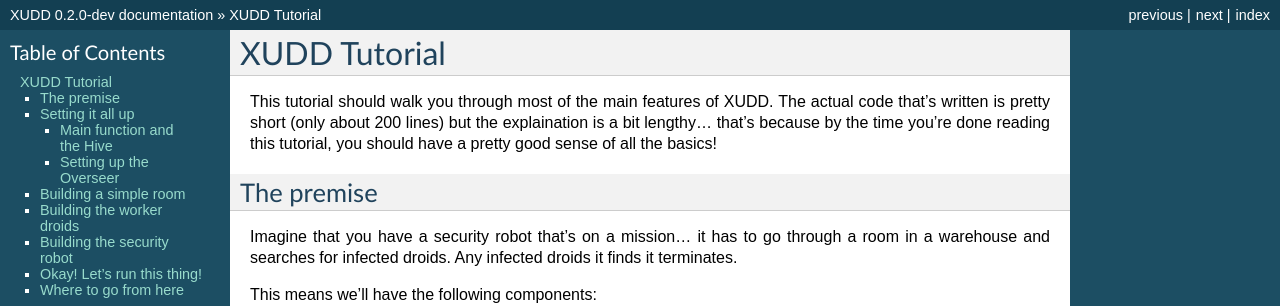
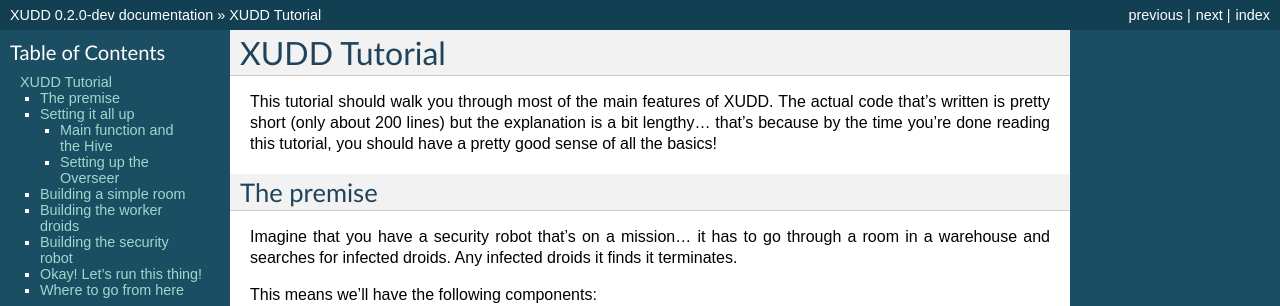
Before and after one commit to xudd/xudd, a Sphinx documentation site: the page built from docs/source/tutorial.rst, in a window 1280 px wide and 1400 px high. Shown: the top 306 px of the window. Built offline with Sphinx 7.4.7, drawn with Linux system fonts in a browser that asks for light colours; some of the changed text lies outside the part shown.

Commit message:
Fixes spelling errors.

```diff
--- a/docs/source/about.rst
+++ b/docs/source/about.rst
@@ -176,7 +176,7 @@
   coroutines, you don't need to split this process of sending a
   message out and waiting for a response into multiple
   functions... you can just `yield` until the character being
-  attacked lets you know whether you succeded in hitting them.
+  attacked lets you know whether you succeeded in hitting them.
 
 - Build every character and item from a base actor class which is
   itself serializable.  Upon shutdown of the world, every character
@@ -187,7 +187,7 @@
 particularly large, you could shard components of it and keep
 characters that are in one part of the world on one process and
 characters that are in another part of the world on another process,
-but still allow them to communicate and send mesages to each other.
+but still allow them to communicate and send messages to each other.
 
 
 Distributed data crunching
--- a/docs/source/cloud.rst
+++ b/docs/source/cloud.rst
@@ -4,7 +4,7 @@
 
 Ever wanted to write actors in the cloud?  Now with XUDD, YOU CAN!
 
-XUDD's an asychronous actor model system.  Run a cloud of actors!
+XUDD's an asynchronous actor model system.  Run a cloud of actors!
 Dynamic load balancing across actor pools!  It's so simple!  You just
 set and up and forget about it, instant web scale.
 
--- a/docs/source/core.rst
+++ b/docs/source/core.rst
@@ -55,7 +55,7 @@
 
   Actors do not get direct access to the Hive, but instead have a
   "HiveProxy" object.  They use this to send messages from actor to
-  actor, intializing new actors, or requesting shutdown of the hive
+  actor, initializing new actors, or requesting shutdown of the hive
   and all actors.
 
 
@@ -129,7 +129,7 @@
         EvilRobot)
 
     # Create an actor with specific arguments and keyword arguments
-    # in this case, the first argument is the BattleBot's infrantry rank
+    # in this case, the first argument is the BattleBot's infantry rank
     minion_bot = hive.create_actor(
         BattleBot, "minion",
         weapons=["pokey stick"])
@@ -173,7 +173,7 @@
    to "suspend" themselves via coroutines while they
    :ref:`yield in wait for replies <yielding_for_replies>`, as well as
    features such as automatically
-   :ref:`replying to mesages <replying_to_messages>`.
+   :ref:`replying to messages <replying_to_messages>`.
    Your actor does not have to use this logic, though it's recommended
    that if you do deviate from the patterns in the basic actor's
    `handle_message`, do so with care!  There are safeguards there to make
--- a/docs/source/index.rst
+++ b/docs/source/index.rst
@@ -49,7 +49,7 @@
   "The greatest threat to our children since Dungeons and Dragons."
     -- Somebody's Relative
 
-  "It's an asyncronous actor model system for Python... I don't
+  "It's an asynchronous actor model system for Python... I don't
    understand what this has to do with chaotic deities, or why it's
    called XUDD."
     -- Someone reading this document
--- a/docs/source/tutorial.rst
+++ b/docs/source/tutorial.rst
@@ -4,7 +4,7 @@
 
 This tutorial should walk you through most of the main features of
 XUDD.  The actual code that's written is pretty short (only about 200
-lines) but the explaination is a bit lengthy... that's because by the
+lines) but the explanation is a bit lengthy... that's because by the
 time you're done reading this tutorial, you should have a pretty good
 sense of all the basics!
 
@@ -286,7 +286,7 @@
   later) before we can continue.  XUDD's coroutine nature makes this
   fairly easy.
 
-This was a lot of explaination for a small amount of code!  But don't
+This was a lot of explanation for a small amount of code!  But don't
 worry, we covered a lot of ground here.
 
 
```
Also changed, not shown: other parts of docs/source/tutorial.rst (+2 -2 lines), README.md (+5 -5 lines).
